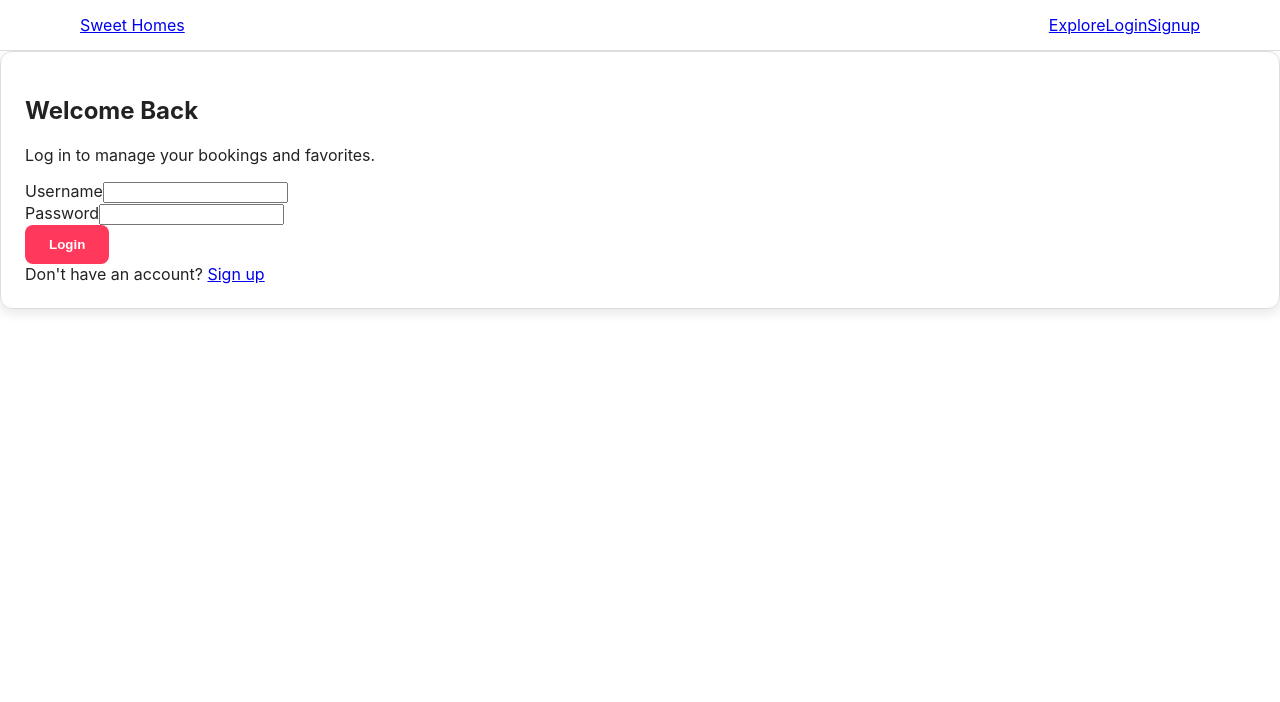
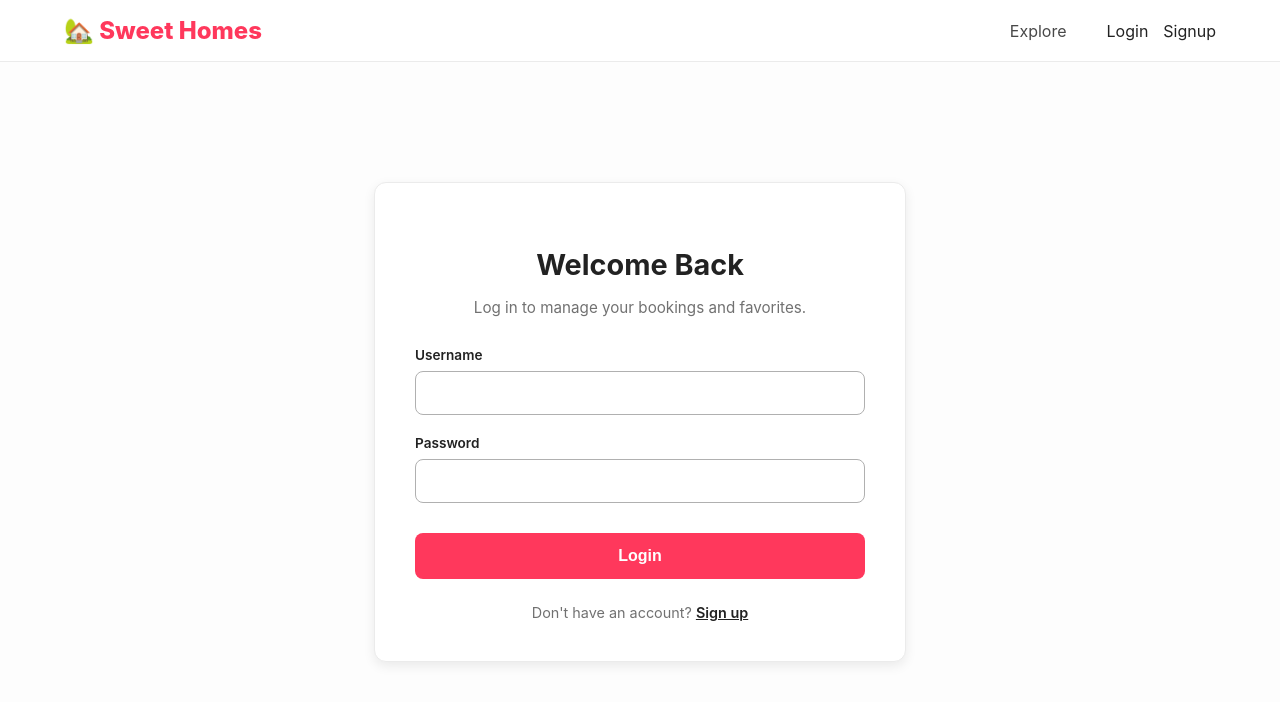
Before and after one commit to kollcibe05-creator/Sweet-Homes, a React (Vite) app in the folder client/: page /login in a window 1280 px wide. Shown: the top 702 px of the page. Built offline with nearby package versions, Linux system fonts and the light colour scheme; no server answers.

Commit message:
modified extremely

```diff
--- a/client/src/App.jsx
+++ b/client/src/App.jsx
@@ -37,7 +37,7 @@ function App() {
       })
       .finally(() => setIsLoading(false));
   }, []);
-  if (isLoading){   return <p>Loading...</p>}
+  if (isLoading) return <div className="loader">Loading Sweet Homes...</div>;
   return (
     <div className="App">
       <Navbar user={user} setUser={setUser} />
--- /dev/null
+++ b/client/src/components/Navbar.css
@@ -0,0 +1,44 @@
+.navbar-container {
+  display: flex;
+  justify-content: space-between;
+  align-items: center;
+  padding: 1rem 5%;
+  border-bottom: 1px solid #ebebeb;
+  background-color: white;
+  position: sticky;
+  top: 0;
+  z-index: 1000;
+}
+
+.nav-links {
+  display: flex;
+  gap: 25px;
+  align-items: center;
+}
+
+.brand-logo {
+  font-size: 1.5rem;
+  font-weight: 800;
+  color: #FF385C;
+  text-decoration: none;
+}
+
+.logout-btn {
+  background: #f7f7f7;
+  border: 1px solid #222;
+  padding: 8px 16px;
+  border-radius: 8px;
+  cursor: pointer;
+  transition: 0.2s;
+}
+
+.logout-btn:hover {
+  background: #222;
+  color: white;
+}
+
+.admin-pill {
+  background-color: #f1f1f1;
+  padding: 5px 12px;
+  border-radius: 20px;
+}
--- a/client/src/components/Navbar.jsx
+++ b/client/src/components/Navbar.jsx
@@ -1,4 +1,6 @@
+// src/components/Navbar.jsx
 import { NavLink, Link, useNavigate } from "react-router-dom";
+import "./Navbar.css"; // Create this file for the styles below
 
 function Navbar({ user, setUser }) {
   const navigate = useNavigate();
@@ -10,30 +12,41 @@ function Navbar({ user, setUser }) {
     });
   }
 
+  // Helper to style active links
+  const linkStyles = ({ isActive }) => ({
+    color: isActive ? "#FF385C" : "#484848", // Airbnb Red for active
+    fontWeight: isActive ? "bold" : "normal",
+    borderBottom: isActive ? "2px solid #FF385C" : "none"
+  });
+
   return (
-    <nav className="navbar">
-      <Link to="/" className="logo">Sweet Homes</Link>
+    <nav className="navbar-container">
+      <Link to="/" className="brand-logo">🏡 Sweet Homes</Link>
 
-      <div>
-        <NavLink to="/houses">Explore</NavLink>
+      <div className="nav-links">
+        <NavLink to="/houses" style={linkStyles}>Explore</NavLink>
 
         {user ? (
           <>
-            <NavLink to="/favorites">Favorites</NavLink>
-            <NavLink to="/my-bookings">My Trips</NavLink>
+            <NavLink to="/favorites" style={linkStyles}>Favorites</NavLink>
+            <NavLink to="/my-bookings" style={linkStyles}>My Trips</NavLink>
 
             {user.role?.name === "Admin" && (
-              <NavLink to="/admin">Admin</NavLink>
+              <NavLink to="/admin" className="admin-pill" style={linkStyles}>
+                Admin Dashboard
+              </NavLink>
             )}
 
-            <span>Hello, {user.username}</span>
-            <button onClick={handleLogout}>Logout</button>
+            <div className="user-profile">
+              <span className="welcome-text">Hello, <strong>{user.username}</strong></span>
+              <button className="logout-btn" onClick={handleLogout}>Logout</button>
+            </div>
           </>
         ) : (
-          <>
-            <NavLink to="/login">Login</NavLink>
-            <NavLink to="/signup">Signup</NavLink>
-          </>
+          <div className="auth-buttons">
+            <NavLink to="/login" className="login-link">Login</NavLink>
+            <NavLink to="/signup" className="signup-btn">Signup</NavLink>
+          </div>
         )}
       </div>
     </nav>
--- a/client/src/components/ProtectedRoute.jsx
+++ b/client/src/components/ProtectedRoute.jsx
@@ -3,7 +3,11 @@ import { Navigate } from "react-router-dom";
 function ProtectedRoute({ user, adminOnly = false, children, isLoading = false }) {
   // Show loader if user state is not yet determined
   if (isLoading) {
-    return <div className="loader">Checking access...</div>;
+    return (
+      <div className="flex justify-center items-center h-screen">
+        <div className="loader">Verifying session...</div>
+      </div>
+    );
   }
 
   // Redirect if not logged in
--- a/client/src/styles/main.css
+++ b/client/src/styles/main.css
@@ -200,3 +200,245 @@ body {
 
 /* 8. Misc */
 .loader { text-align: center; margin: 50px 0; }
+
+
+/* --- Houses Gallery Styling --- */
+
+.container {
+  max-width: 1280px;
+  margin: 0 auto;
+  padding: 20px;
+}
+
+h2 {
+  font-size: 1.8rem;
+  margin-bottom: 1.5rem;
+  font-weight: 700;
+  color: #222;
+}
+
+/* Grid Layout */
+.house-grid {
+  display: grid;
+  grid-template-columns: repeat(auto-fill, minmax(280px, 1fr));
+  gap: 24px;
+  margin-top: 20px;
+}
+
+/* Individual House Card */
+.house-card {
+  border-radius: 12px;
+  overflow: hidden;
+  transition: transform 0.2s ease, box-shadow 0.2s ease;
+  background: #fff;
+}
+
+.house-card a {
+  text-decoration: none;
+  color: inherit;
+}
+
+.house-card:hover {
+  transform: translateY(-5px);
+}
+
+/* Image Styling */
+.house-card img {
+  width: 100%;
+  aspect-ratio: 1 / 1; /* Makes images perfect squares like Airbnb */
+  object-fit: cover;
+  border-radius: 12px;
+}
+
+/* Card Text Content */
+.card-info {
+  padding: 12px 4px;
+}
+
+.card-info h3 {
+  font-size: 1.05rem;
+  margin: 0;
+  color: #222;
+  display: flex;
+  justify-content: space-between;
+}
+
+.card-info p {
+  margin: 4px 0;
+  color: #717171;
+  font-size: 0.9rem;
+  line-height: 1.4;
+}
+
+.card-info strong {
+  color: #222;
+  font-size: 1rem;
+}
+
+/* Star Rating Position */
+.card-info p:first-of-type {
+  color: #222;
+  font-weight: 500;
+}
+
+/* --- Search Filter Quick Style --- */
+.search-filters {
+  display: flex;
+  gap: 15px;
+  margin-bottom: 30px;
+  padding: 15px;
+  background: #f7f7f7;
+  border-radius: 40px; /* Pill shape */
+  border: 1px solid #ddd;
+  justify-content: center;
+}
+
+.search-filters input, .search-filters select {
+  border: none;
+  background: transparent;
+  padding: 8px;
+  outline: none;
+}
+
+/* --- Responsive Layout --- */
+@media (max-width: 768px) {
+  .house-grid {
+    grid-template-columns: repeat(auto-fill, minmax(240px, 1fr));
+  }
+}
+
+
+
+/* --- Auth Pages (Login/Signup) Styling --- */
+
+.auth-container {
+  display: flex;
+  justify-content: center;
+  align-items: center;
+  min-height: calc(100vh - 100px); /* Centers form between navbar and footer */
+  background-color: #fdfdfd;
+  padding: 20px;
+}
+
+.form-box {
+  background: #ffffff;
+  padding: 40px;
+  border-radius: 12px;
+  box-shadow: 0 4px 12px rgba(0, 0, 0, 0.08);
+  border: 1px solid #ebebeb;
+  width: 100%;
+  max-width: 450px;
+}
+
+.form-box h2 {
+  font-size: 1.8rem;
+  font-weight: 700;
+  margin-bottom: 8px;
+  color: #222;
+  text-align: center;
+}
+
+.description {
+  color: #717171;
+  text-align: center;
+  margin-bottom: 30px;
+  font-size: 0.95rem;
+}
+
+/* Form Controls */
+.input-group {
+  margin-bottom: 20px;
+}
+
+.input-group label {
+  display: block;
+  font-weight: 600;
+  margin-bottom: 8px;
+  font-size: 0.85rem;
+  color: #222;
+}
+
+.input-group input {
+  width: 100%;
+  padding: 12px 16px;
+  border: 1px solid #b0b0b0;
+  border-radius: 8px;
+  font-size: 1rem;
+  transition: border-color 0.2s, box-shadow 0.2s;
+  box-sizing: border-box; /* Ensures padding doesn't affect width */
+}
+
+.input-group input:focus {
+  outline: none;
+  border-color: #222;
+  box-shadow: 0 0 0 1px #222;
+}
+
+/* Validation Styles */
+.error-border {
+  border-color: #c13515 !important;
+}
+
+.error-message {
+  color: #c13515;
+  font-size: 0.75rem;
+  margin-top: 5px;
+  font-weight: 500;
+}
+
+/* Buttons */
+.btn-primary {
+  background-color: #FF385C; /* Sweet Homes Red */
+  color: white;
+  border: none;
+  padding: 14px 24px;
+  border-radius: 8px;
+  font-size: 1rem;
+  font-weight: 700;
+  cursor: pointer;
+  transition: background-color 0.2s;
+}
+
+.btn-primary:hover {
+  background-color: #e31c5f;
+}
+
+.btn-primary:disabled {
+  background-color: #dddddd;
+  cursor: not-allowed;
+}
+
+.full-width {
+  width: 100%;
+  margin-top: 10px;
+}
+
+/* Alerts */
+.alert-error {
+  background-color: #fff8f6;
+  border: 1px solid #c13515;
+  color: #c13515;
+  padding: 12px;
+  border-radius: 8px;
+  margin-bottom: 20px;
+  font-size: 0.9rem;
+  text-align: center;
+}
+
+/* Footer Link */
+.auth-footer {
+  margin-top: 25px;
+  text-align: center;
+  color: #717171;
+  font-size: 0.9rem;
+}
+
+.auth-footer a {
+  color: #222;
+  font-weight: 600;
+  text-decoration: underline;
+}
+
+.auth-footer a:hover {
+  color: #FF385C;
+}
```
Also changed, not shown: 1 other file (tests, documents, lock files or other folders).
